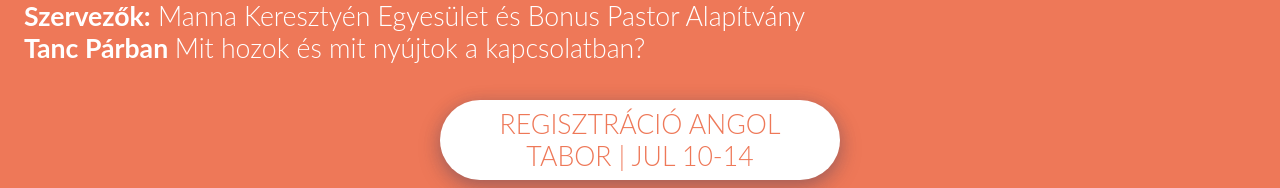
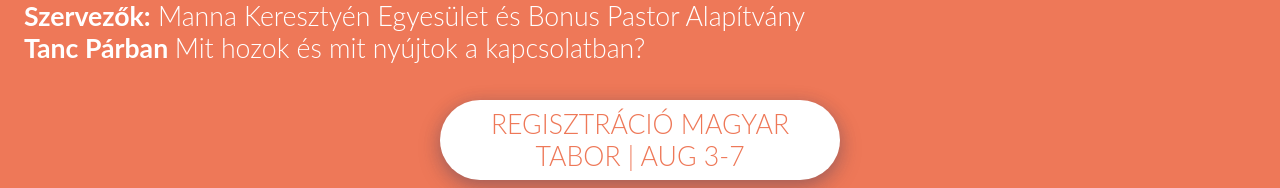
Before and after one commit to dijs/csakis-next, a Next.js app: page /tabor in a window 1280 px wide. Shown: the part 612-800 px from the top of the page. Built offline with nearby package versions, Linux system fonts and the light colour scheme; a web font is replaced by a local one.

Commit message:
Hid english camp registration

```diff
--- a/pages/tabor.js
+++ b/pages/tabor.js
@@ -15,7 +15,7 @@ function Register() {
   return (
     <div>
       <a
-        className="register"
+        className="register hide"
         target="_blank"
         rel="noopener noreferrer"
         href="https://forms.gle/MfEWHS6JQZkJqFBFA"
```
